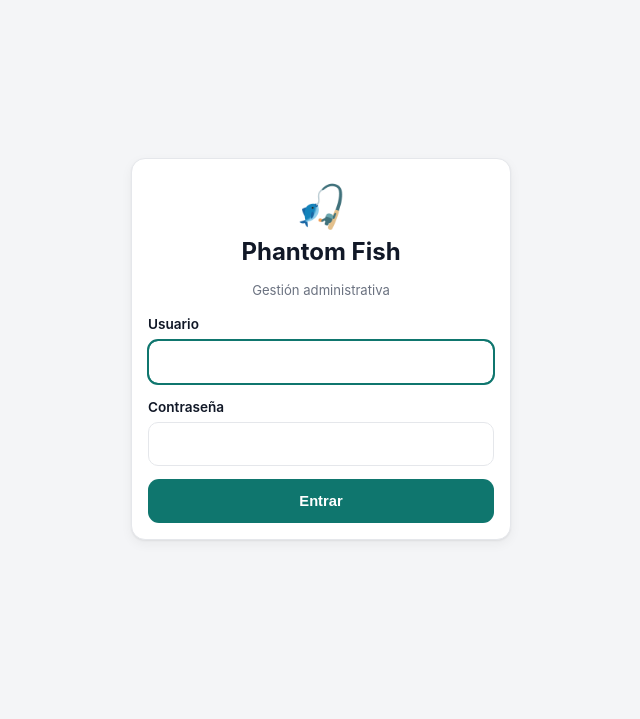
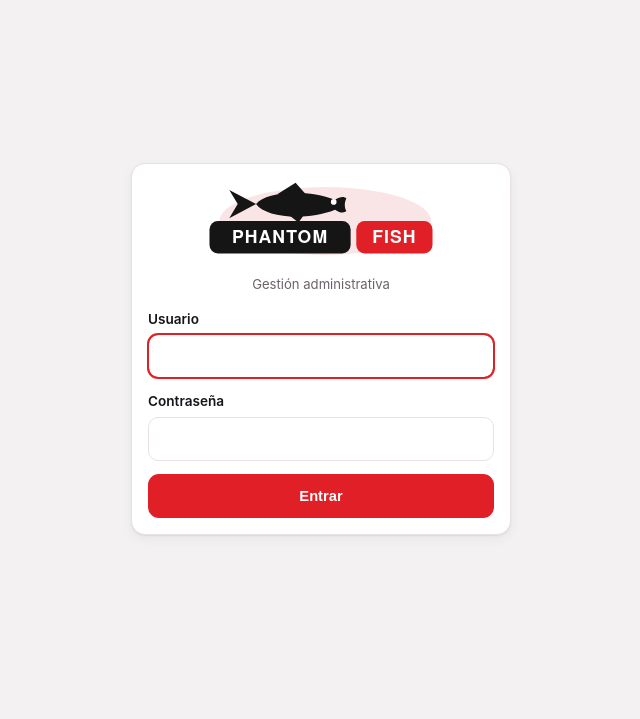
Before and after one commit to Jairo-Bargas/phantomfish, a FastAPI app: page /login in a window 1280 px wide. Shown: the top 719 px of the page, without its empty margins (319-959 px from the left). Run offline with FastAPI, Linux system fonts and the light colour scheme.

Commit message:
Marca Phantom Fish: logo y paleta de colores
- Paleta nueva en app/static/styles.css (bloque :root, claro y oscuro):
  rojo de marca #e01f26 como color primario (botones, links, tab activo),
  casi negro para la barra superior, rosa acuarela para las pills, celeste
  para los avisos info. Verde/naranja de los estados se mantienen.
- Logo: app/static/logo.svg (pez + "PHANTOM" en caja negra + "FISH" en caja
  roja). Se usa en la barra superior y en las dos pantallas de login, y como
  favicon. Es un placeholder editable — para el logo real de la marca,
  reemplazá ese archivo (o app/static/logo.png y cambiá el src).
- Íconos PWA (icon-192/512.png) regenerados con la marca; scripts/gen_icons.py
  ahora dibuja el pez de Phantom Fish y usa app/static/logo-source.png si existe.
- theme-color y colores del manifest actualizados a negro.
- sw.js: shell cache v4 (incluye logo.svg).

Co-Authored-By: Claude Sonnet 5 <noreply@anthropic.com>

```diff
--- a/app/static/styles.css
+++ b/app/static/styles.css
@@ -1,16 +1,17 @@
-/* Phantom Fish — estilos mobile-first */
+/* Phantom Fish — estilos mobile-first
+   Paleta de marca: rojo Phantom Fish + negro + blanco, con un toque celeste (AR). */
 :root {
-  --bg: #f4f5f7;
+  --bg: #f3f1f2;
   --surface: #ffffff;
-  --surface-2: #f9fafb;
-  --border: #e5e7eb;
-  --text: #111827;
-  --text-soft: #6b7280;
-  --primary: #0f766e;
-  --primary-dark: #115e59;
-  --primary-soft: #ccfbf1;
-  --danger: #dc2626;
-  --danger-soft: #fee2e2;
+  --surface-2: #faf6f7;
+  --border: #e7e1e3;
+  --text: #17141a;
+  --text-soft: #6b626a;
+  --primary: #e01f26;        /* rojo de marca — botones, links, estados activos */
+  --primary-dark: #17151a;   /* casi negro — barra superior, :active */
+  --primary-soft: #fbe1e2;   /* rosa acuarela — pills seleccionadas */
+  --danger: #c02830;
+  --danger-soft: #fbe0e1;
   --ok: #16a34a;
   --ok-soft: #dcfce7;
   --warn: #d97706;
@@ -220,6 +223,7 @@ table.data tr.bad td { background: var(--danger-soft); }
 .doc a { flex: 1; font-weight: 600; overflow: hidden; text-overflow: ellipsis; white-space: nowrap; }
 .login-card { max-width: 380px; width: 100%; margin: 0 auto; }
 .login-logo { font-size: 2.6rem; text-align: center; }
+.login-logo-img { display: block; width: 100%; max-width: 240px; height: auto; margin: 0 auto 6px; }
 hr.sep { border: 0; border-top: 1px solid var(--border); margin: 16px 0; }
 .pill-toggle { display: flex; gap: 6px; }
 .pill-toggle label {
--- a/app/static/sw.js
+++ b/app/static/sw.js
@@ -2,8 +2,8 @@
    Estrategia RED PRIMERO para /static/: siempre trae la versión nueva; el
    caché solo se usa si no hay internet. Así los cambios de la app llegan
    enseguida, sin quedar pegados a una versión vieja. */
-const CACHE = "phantomfish-shell-v3";
-const SHELL = ["/static/styles.css", "/static/app.js", "/static/icon-192.png"];
+const CACHE = "phantomfish-shell-v4";
+const SHELL = ["/static/styles.css", "/static/app.js", "/static/logo.svg", "/static/icon-192.png"];
 
 self.addEventListener("install", (e) => {
   e.waitUntil(
--- a/app/templates/accountant/login.html
+++ b/app/templates/accountant/login.html
@@ -3,8 +3,7 @@
 {% block content %}
 <div class="login-card">
   <div class="card">
-    <div class="login-logo">🧾</div>
-    <h1 style="text-align:center">{{ APP_NAME }}</h1>
+    <img src="/static/logo.svg" alt="{{ APP_NAME }}" class="login-logo-img">
     <p class="muted small" style="text-align:center">Acceso para la contadora</p>
     <form method="post" action="/contadora/login" class="stack" style="margin-top:14px">
       <div class="field">
--- a/app/templates/base.html
+++ b/app/templates/base.html
@@ -3,17 +3,18 @@
 <head>
   <meta charset="utf-8">
   <meta name="viewport" content="width=device-width, initial-scale=1, viewport-fit=cover">
-  <meta name="theme-color" content="#0f766e">
+  <meta name="theme-color" content="#17151a">
   <title>{% block title %}{{ APP_NAME }}{% endblock %} · {{ APP_NAME }}</title>
   <link rel="manifest" href="/manifest.webmanifest">
-  <link rel="icon" href="/static/icon-192.png">
+  <link rel="icon" href="/static/logo.svg">
+  <link rel="icon" href="/static/icon-192.png" sizes="192x192">
   <link rel="apple-touch-icon" href="/static/icon-192.png">
   <link rel="stylesheet" href="/static/styles.css?v={{ ASSET_V }}">
 </head>
 <body>
 {% if partner %}
   <header class="topbar">
-    <a href="/" class="brand">🎣 {{ APP_NAME }}</a>
+    <a href="/" class="brand"><img src="/static/logo.svg" alt="{{ APP_NAME }}" class="brand-logo"></a>
     <div class="topbar-right">
       <a href="/socios" class="chip" title="Socios y auditoría">{{ partner.name }}</a>
       <a href="/logout" class="chip chip-ghost">Salir</a>
@@ -21,7 +22,7 @@
   </header>
 {% elif accountant %}
   <header class="topbar">
-    <a href="/contadora" class="brand">🎣 {{ APP_NAME }}</a>
+    <a href="/contadora" class="brand"><img src="/static/logo.svg" alt="{{ APP_NAME }}" class="brand-logo"></a>
     <div class="topbar-right">
       <span class="chip" title="Contadora">{{ accountant.name }}</span>
       <a href="/contadora/salir" class="chip chip-ghost">Salir</a>
--- a/app/templates/login.html
+++ b/app/templates/login.html
@@ -3,8 +3,7 @@
 {% block content %}
 <div class="login-card">
   <div class="card">
-    <div class="login-logo">🎣</div>
-    <h1 style="text-align:center">{{ APP_NAME }}</h1>
+    <img src="/static/logo.svg" alt="{{ APP_NAME }}" class="login-logo-img">
     <p class="muted small" style="text-align:center">Gestión administrativa</p>
     <form method="post" action="/login" class="stack" style="margin-top:14px">
       <div class="field">
```
Also changed, not shown: other parts of app/static/styles.css (+14 -12 lines), scripts/gen_icons.py (+30 -19 lines), app/static/icon-192.png, app/static/icon-512.png, app/static/logo.svg (added), app/templates/manifest.webmanifest.
